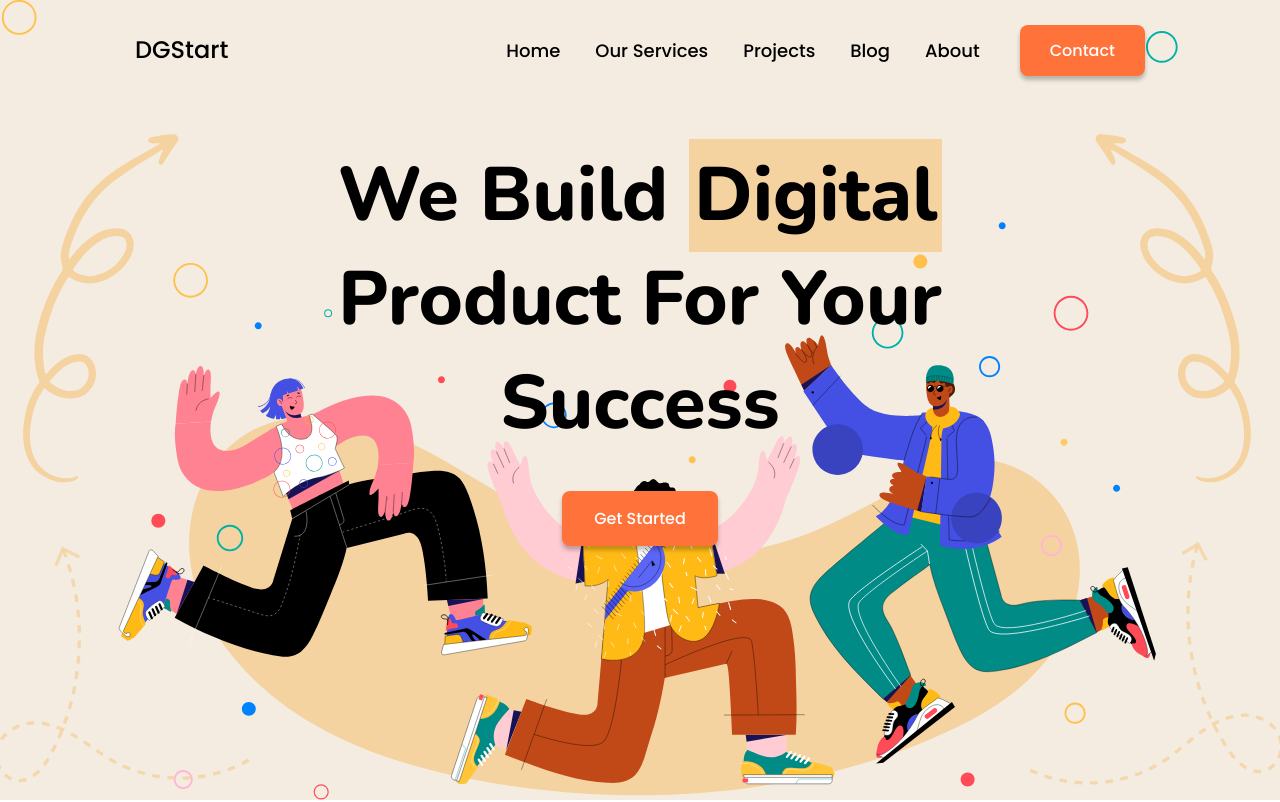
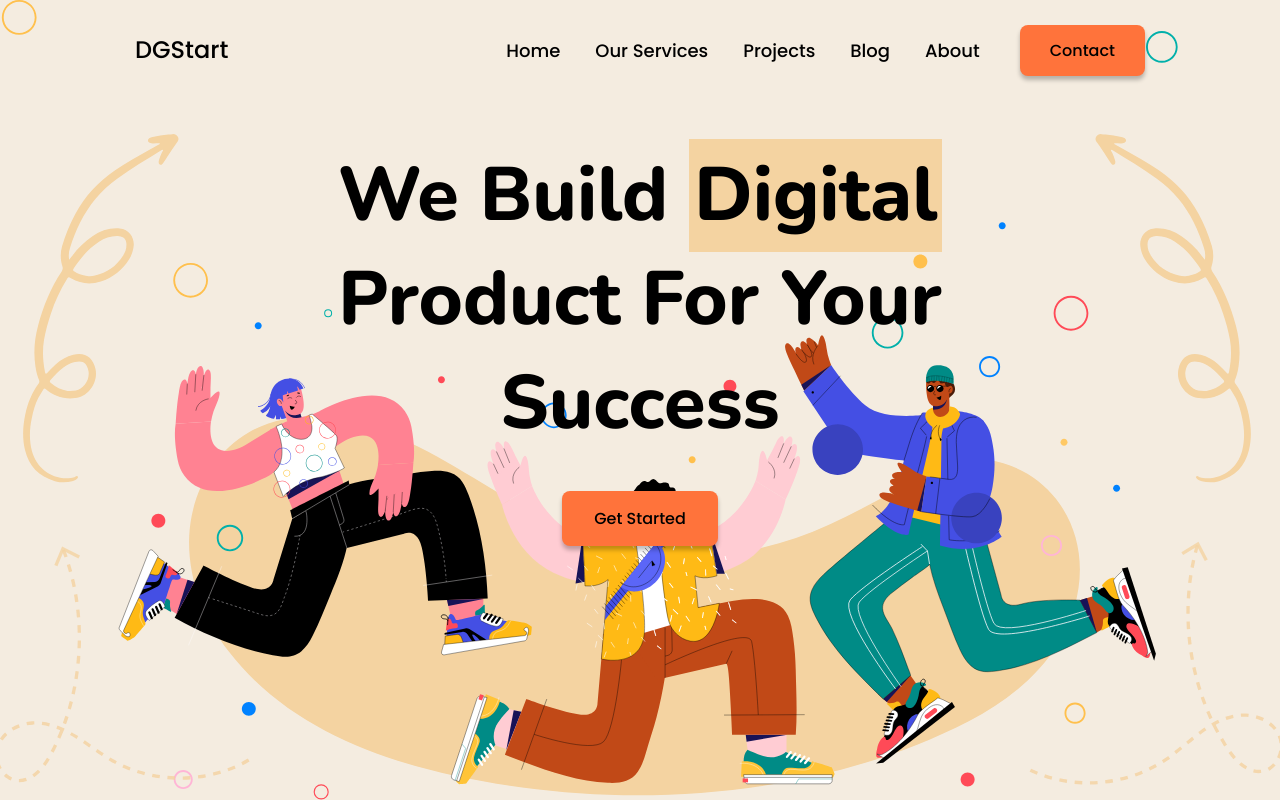
Before and after one commit to volodymyr-siedykh/digital-agency, a Next.js app: page / in a window 1280 px wide. Shown: the top 802 px of the page. Built offline with nearby package versions, Linux system fonts and the light colour scheme.

Commit message:
update v5.8

```diff
--- a/styles/globals.css
+++ b/styles/globals.css
@@ -247,7 +247,7 @@ meter {
 
 .btn-orange {
   background-color: var(--clr-orange-primary);
-  color: var(--clr-white);
+  color: var(--clr-black-primary);
 }
 
 /* .btn-orange:hover {
```
